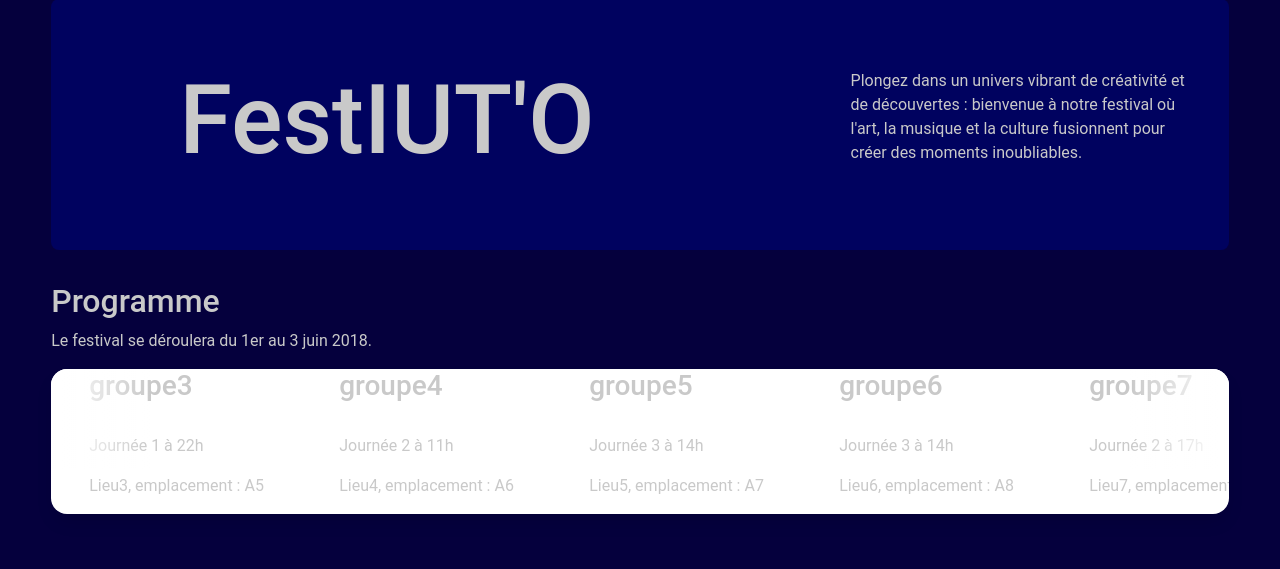
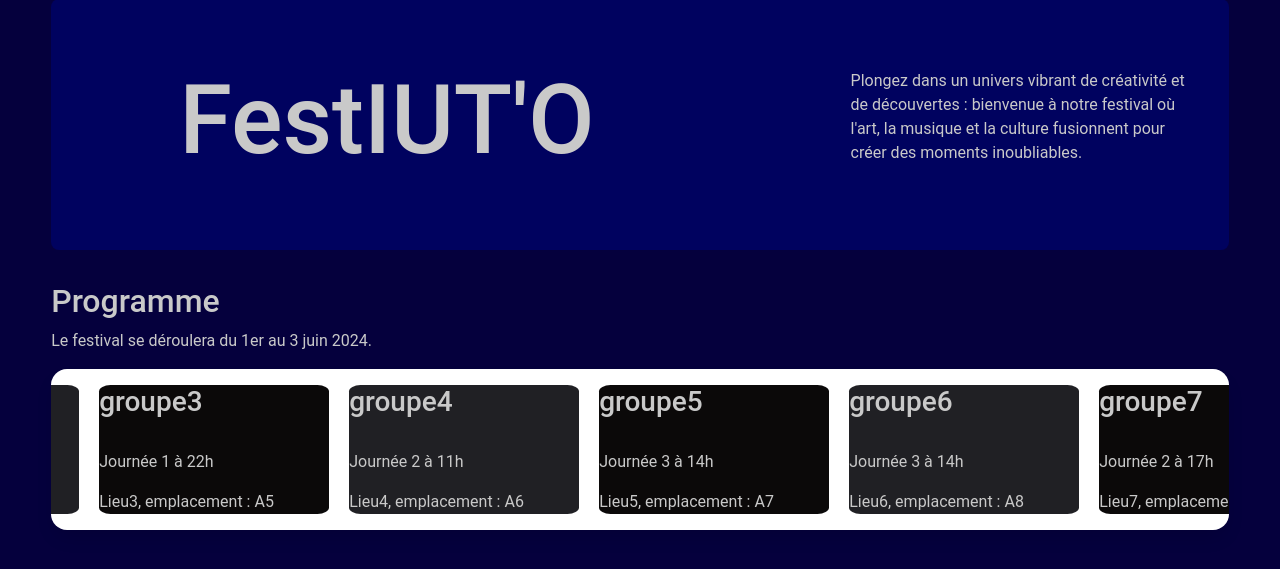
Before and after one commit to ThomasRABILLON/FestIUTO, a Flask app: page / in a window 1280 px wide. Shown: the part 129-698 px from the top of the page. Run offline with Flask 3, Linux system fonts and the light colour scheme; data comes from the database, SQL or seed files in the repository; some libraries are stand-ins or nearby versions.

Commit message:
amelioration carroussel

```diff
--- /dev/null
+++ b/App/static/css/carte.css
@@ -0,0 +1,9 @@
+.pair{
+    background-color: #0b0909;
+    border-radius: 5%;
+}
+
+.impair{
+    background-color: #202024;
+    border-radius: 5%;
+}
--- a/App/static/css/style.css
+++ b/App/static/css/style.css
@@ -65,7 +65,6 @@ h1 {
 
 	&::before,
 	&::after {
-		background: linear-gradient(to right,  rgba(255,255,255,1) 0%,rgba(255,255,255,0) 100%);;
 		content: "";
 		height: 100px;
 		position: absolute;
@@ -90,7 +89,9 @@ h1 {
 	}
 
 	.slide {
+		margin-top: 1em;
 		height: auto;
 		width: 500px;
+		margin: 1em 10px 0em 10px
 	}
 }
--- a/App/templates/home.html
+++ b/App/templates/home.html
@@ -1,5 +1,5 @@
 {% extends 'base.html' %} {% block main %}
-
+<link rel="stylesheet" href="{{ url_for('static', filename='css/carte.css') }}">
 <main>
     <h1>FestIUT'O</h1>
     <section class="presentation">
@@ -9,13 +9,14 @@
 </main>
 <section class="programme">
     <h2>Programme</h2>
-    <p>Le festival se déroulera du 1er au 3 juin 2018.</p>
+    <p>Le festival se déroulera du 1er au 3 juin 2024.</p>
     <div class="caroussel">
         <div class="slider">
             <div class="slide-track" style="width: calc(250px * {{ events|length }} * 2);">
                 {% for event in events %}
+                {% set cpt = loop.index0 %}
                 <div class="slide">
-                    <div class="event-container">
+                    <div class="event-container {% if cpt % 2 == 0 %}pair{% else %}impair{% endif %}">
                         <h3>{{ Groupe.get_groupe_by_id(event.get_id_g()).get_nom_groupe() }}</h3>
                         <br>
                         <p>Journée {{ event.get_jour_arrive() }} à {{ event.get_heure_arrive() }}h</p>
@@ -24,8 +25,9 @@
                 </div>
                 {% endfor %}
                 {% for event in events %}
+                {% set cpt = loop.index0 %}
                 <div class="slide">
-                    <div class="event-container">
+                    <div class="event-container {% if cpt % 2 == 0 %}pair{% else %}impair{% endif %}">
                         <h3>{{ Groupe.get_groupe_by_id(event.get_id_g()).get_nom_groupe() }}</h3>
                         <br>
                         <p>Journée {{ event.get_jour_arrive() }} à {{ event.get_heure_arrive() }}h</p>
```
